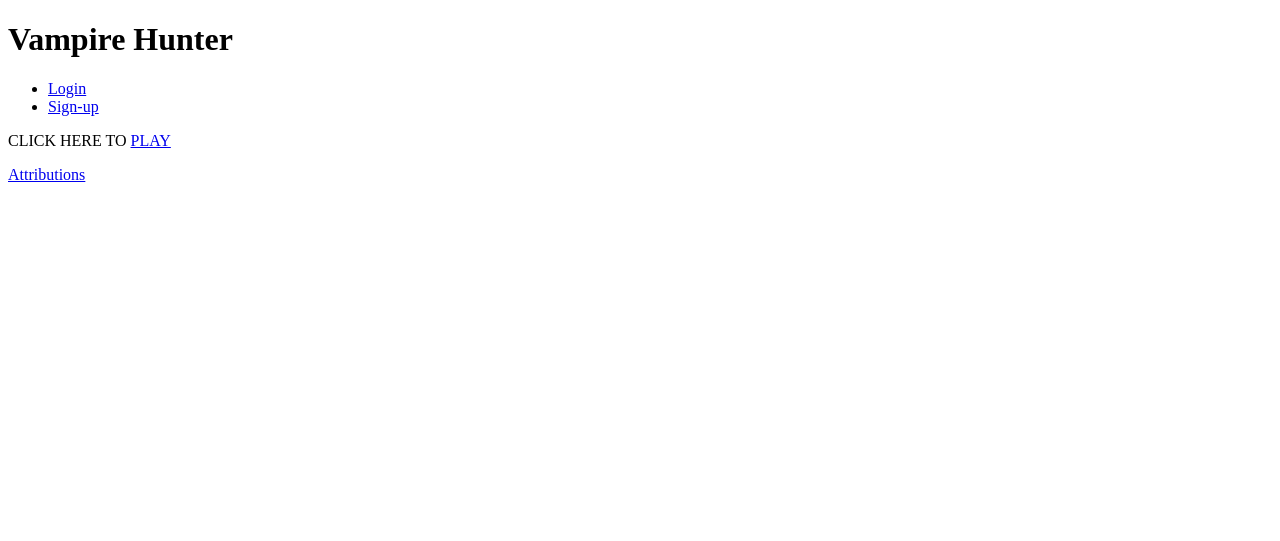
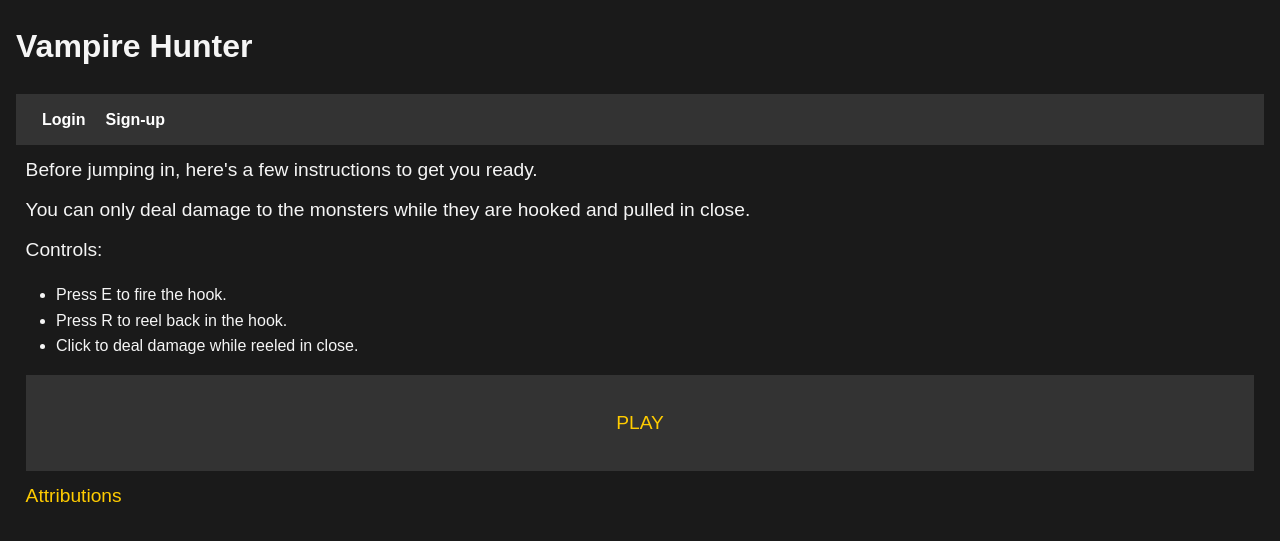
Before and after one commit to Jake-Sparks/VampireHunter-Game, a Flask app: page / in a window 1280 px wide. Shown: the top 541 px of the page. Run offline with Flask 3, Linux system fonts and the light colour scheme.

Commit message:
cssinvolved

```diff
--- /dev/null
+++ b/static/home.css
@@ -0,0 +1,60 @@
+body {
+    margin: 1em;
+    font-family: 'Arial', sans-serif;
+    background-color: #1a1a1a;
+    color: #f5f5f5;
+    line-height: 1.6;
+}
+
+/* ------Navigation bar------ */
+nav {
+    justify-content: space-between;
+    align-items: center;
+    background-color: #333;
+    padding: 0.8em 1em;
+    color: white; /* White text for contrast */
+}
+
+nav ul {
+    display: flex;
+    flex-direction: row;
+    list-style-type: none; /* Remove bullet points */
+    padding: 0; /* Remove default padding */
+    margin: 0;
+}
+
+nav a {
+    text-decoration: none; /* Remove underline from links */
+    color: white; /* White text for links */
+    margin: 0 10px; /* Add spacing between links */
+    font-weight: bold; /* Make links stand out */
+}
+
+nav a:hover {
+    color: #ffcc00; /* Highlight link on hover */
+}
+
+/* ------------------------------- */
+
+
+p {
+    font-size: 1.2em;
+    margin: 0.5em;
+}
+
+p a {
+    color: #ffcc00;
+    text-decoration: none;
+}
+
+p a:hover {
+    color: purple;
+}
+
+.game {
+    background-color: #333;
+    display: flex;
+    justify-content: center;
+    align-items: center;
+    height: 5em;
+}
--- a/templates/attributions.html
+++ b/templates/attributions.html
@@ -2,6 +2,10 @@
 
 {% block header %}
     <h1>Vampire Hunter Code Sources</h1>
+{% endblock %}
+
+{% block nav %}
+    <li><a href="{{ url_for('home') }}">Home</a></li>
 {% endblock %}
 
 {% block main_content %}
--- a/templates/base.html
+++ b/templates/base.html
@@ -5,6 +5,7 @@
     <meta charset="utf-8">
     <meta name="viewport" content="width=device-width, initial-scale=1.0">
     <title>{{ caption }}</title>
+    <link rel="stylesheet" href="{{ url_for('static', filename='home.css') }}" />
     {% block head %}
     {% endblock %}
 </head>
@@ -17,12 +18,14 @@
     <nav>
         {% if g.user %}
             <ul>
-                <li>{{ g.user }}</li>
                 <li><a href="{{ url_for('home') }}">Home</a></li>
                 <li><a href="{{ url_for('logout') }}">Logout</a></li>
+                <li>{{ g.user }}</li>
             </ul>
         {% else %}
             <ul>
+                {% block nav %}
+                {% endblock %}
                 <li><a href="{{ url_for('login') }}">Login</a></li>
                 <li><a href="{{ url_for('signup') }}">Sign-up</a></li>
             </ul>
--- a/templates/game.html
+++ b/templates/game.html
@@ -2,6 +2,10 @@
 
 {% block head %}
 <link rel="stylesheet" href="{{ url_for('static', filename='vampire.css') }}" />
+{% endblock %}
+
+{% block nav %}
+    <li><a href="{{ url_for('home') }}">Home</a></li>
 {% endblock %}
 
 {% block main_content %}
--- a/templates/home_page.html
+++ b/templates/home_page.html
@@ -1,4 +1,5 @@
 {% extends "base.html" %}
+
 
 {% block header %}
 <h1>Vampire Hunter</h1>
@@ -6,9 +7,20 @@
 
 {% block main_content %}
 
-<p>CLICK HERE TO
-    <a href="{{ url_for('play') }}">PLAY</a>
+<p>Before jumping in, here's a few instructions to get you ready.</p>
+
+<p>
+    You can only deal damage to the monsters while they are hooked and pulled in close.
 </p>
+
+<p>Controls:</p>
+<ul>
+    <li>Press E to fire the hook.</li>
+    <li>Press R to reel back in the hook.</li>
+    <li>Click to deal damage while reeled in close.</li>
+</ul>
+
+<p class="game"><a href="{{ url_for('play') }}">PLAY</a></p>
 
 <p>
     <a href="{{ url_for('attributions') }}">Attributions</a>
```
Also changed, not shown: 2 other files.
